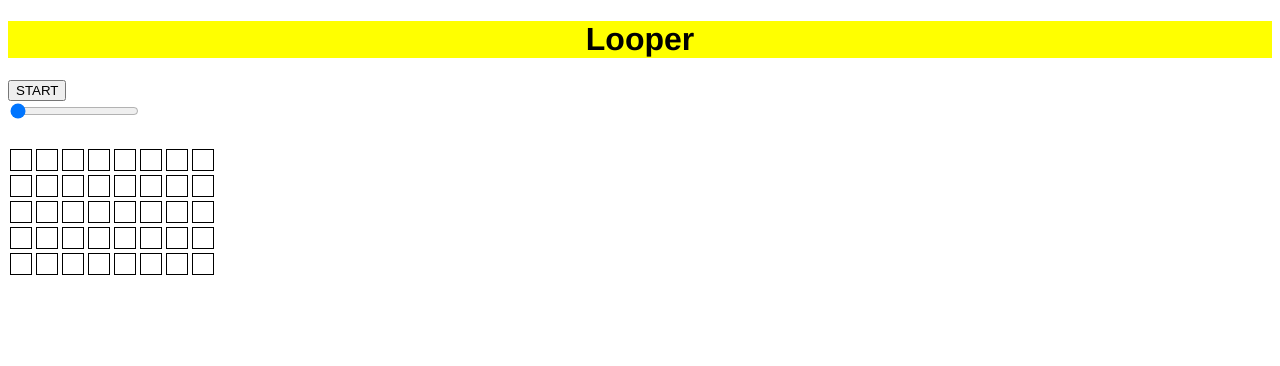
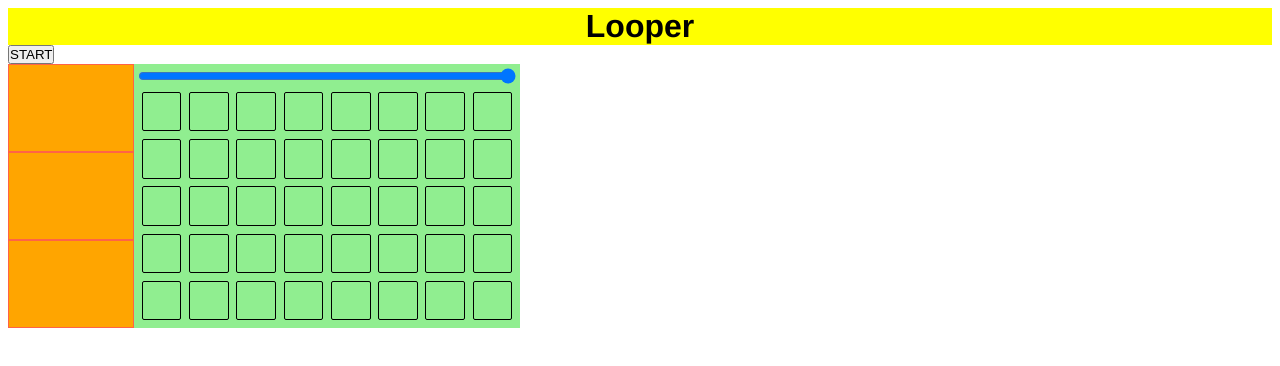
Before and after one commit to gitcolt/looper, a Vue app: page / in a window 1280 px wide. Shown: the top 366 px of the page. Built offline with nearby package versions, Linux system fonts and the light colour scheme.

Commit message:
Style grid

```diff
--- a/package.json
+++ b/package.json
@@ -5,7 +5,7 @@
   "author": "Colten <colten@utexas.edu>",
   "private": true,
   "scripts": {
-    "dev": "webpack-dev-server --inline --progress --config build/webpack.dev.conf.js",
+    "dev": "webpack-dev-server --host 0.0.0.0 --inline --progress --config build/webpack.dev.conf.js",
     "start": "npm run dev",
     "unit": "jest --config test/unit/jest.conf.js --coverage",
     "test": "npm run unit",
--- a/src/components/Cell.vue
+++ b/src/components/Cell.vue
@@ -22,9 +22,9 @@ export default {
 
 <style scoped>
   .cell {
-    width: 20px;
-    height: 20px;
-    margin: 2px;
+    //width: 20px;
+    //height: 20px;
+    //margin: 2px;
     border: 1px solid black;
   }
   .active {
--- a/src/components/Looper.vue
+++ b/src/components/Looper.vue
@@ -7,14 +7,26 @@
     <button v-if='!playing' @click='play'>START</button>
     <button v-else @click='stop'>STOP</button>
     <br>
-    <input type='range' min='1' max='8' value='1'>
-    <div id='grid'>
-      <div class='measure' v-for='m in grid.measures'>
-        <div class='col' v-for='col in m'>
-          <div class='pointer'></div>
-          <Cell v-for='(cell, index) in col' @toggle-activated='toggleActivated(cell)' :key='index'></Cell>
+    <div id='loop-container'>
+        <div id='tabs-container'>
+            <div class='tab'>
+            </div>
+            <div class='tab'>
+            </div>
+            <div class='tab'>
+            </div>
         </div>
-      </div>
+        <div id='grid-container'>
+          <input id='slider' type='range' min='1' max='9' step='1'>
+          <div id='grid'>
+            <div class='measure' v-for='m in grid.measures'>
+              <div class='col' v-for='col in m'>
+                <!--<div class='pointer'></div>-->
+                <Cell class='grid-cell' v-for='(cell, index) in col' @toggle-activated='toggleActivated(cell)' :key='index'></Cell>
+                </div>
+              </div>
+            </div>
+        </div>
     </div>
   </div>
 </template>
@@ -102,30 +114,72 @@ export default {
 
 <!-- Add "scoped" attribute to limit CSS to this component only -->
 <style scoped>
+* {
+    margin: 0;
+    padding: 0;
+}
+#grid-container {
+    padding: .3vw;
+    //width: 30vw;
+    background: lightgreen;
+    flex: 3;
+}
+
+#slider {
+    width: 100%;
+}
+
 #grid {
   width: 100%;
   display: flex;
   flex-direction: row;
 }
+.cell.grid-cell {
+    border: 1px solid black;
+    border-radius: 2px;
+    margin: .3vw;
+    flex: 1;
+}
+
+.cell.grid-cell:before {
+    content: '';
+    display: block;
+    padding-top: 100%;
+    float: left;
+}
 .measure {
   display: flex;
   flex-direction: row;
+  flex: 1;
 }
 .col {
   display: flex;
   flex-direction: column;
+  flex: 1;
+  //justify-content: space-around;
 }
-.pointer {
-  width: 20px;
-  height: 20px;
-  //background: blue;
-  margin: 2px;
-  //border: 1px solid black;
+
+#tabs-container {
+    flex: 1;
+    background: orange;
+    display: flex;
+    flex-direction: column;
 }
-.pointer-active {
-  background: blue;
-  border: 1px solid black;
+
+.tab {
+    flex: 1;
+    border: 1px solid tomato;
 }
+
+.active-tab {
+}
+
+#loop-container {
+    display: flex;
+    flex-direction: row;
+    width: 40vw;
+}
+
 #title {
   background:  yellow;
   text-align: center;
```
